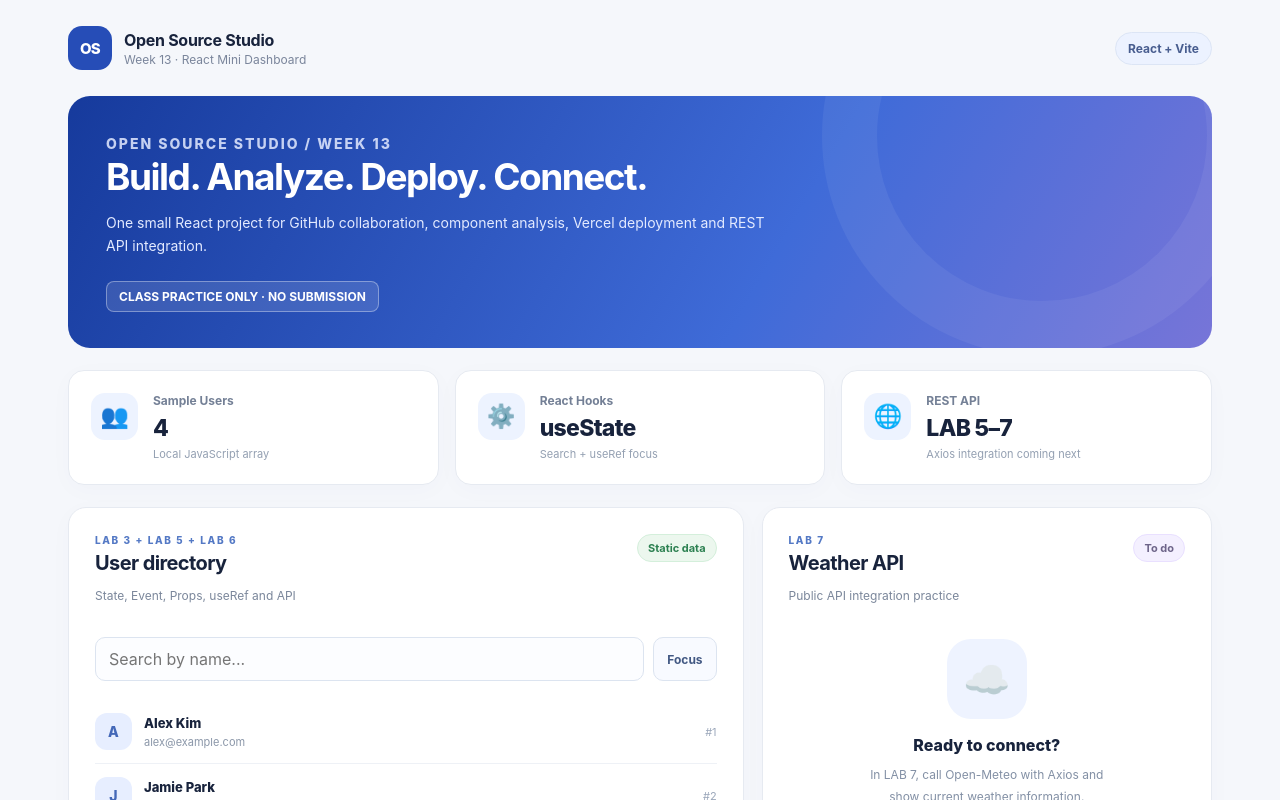
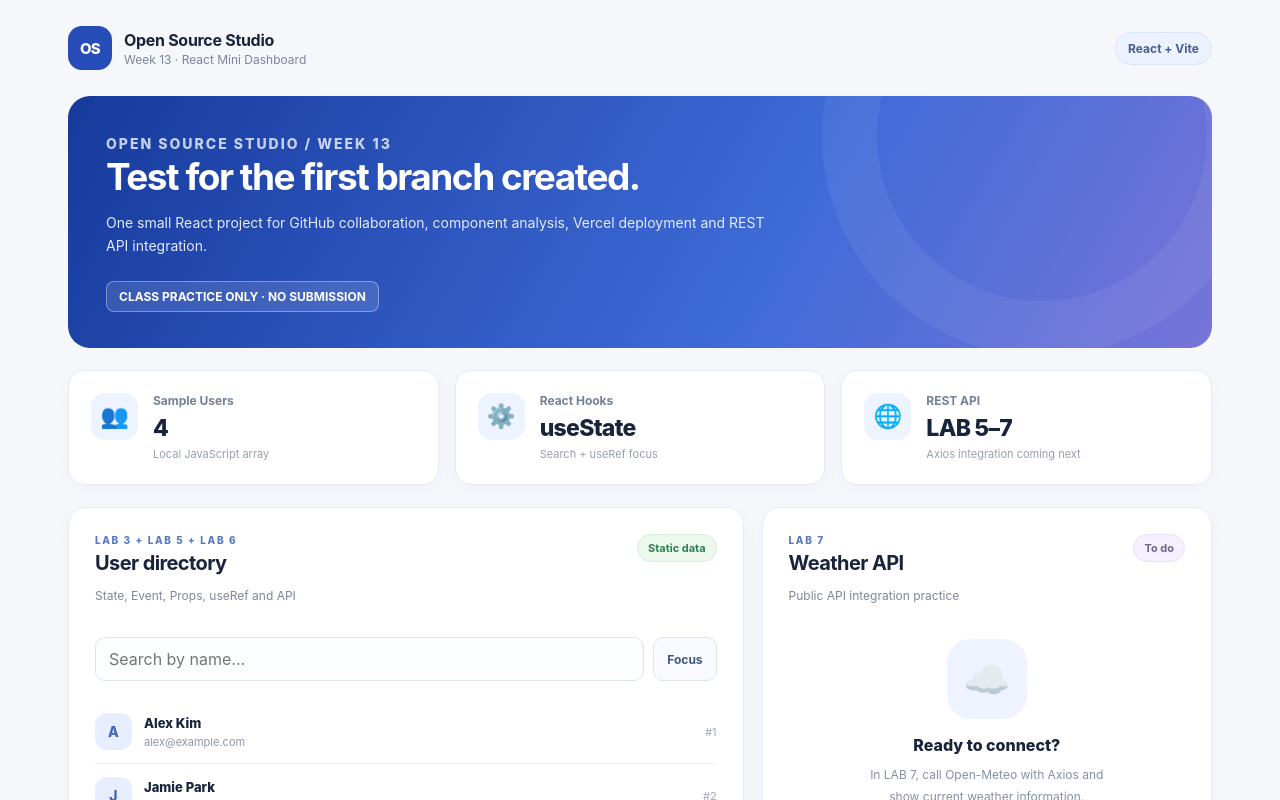
Before and after one commit to 2026-2-OSS/week13_starter_project, a React (Vite) app: page / in a window 1280 px wide. Shown: the top 800 px of the page. Built offline with nearby package versions, Linux system fonts and the light colour scheme.

Commit message:
h1 changed

```diff
--- a/src/App.jsx
+++ b/src/App.jsx
@@ -11,7 +11,7 @@ export default function App() {
       <main className="dashboard">
         <section className="hero">
           <p className="hero-kicker">OPEN SOURCE STUDIO / WEEK 13</p>
-          <h1>Build. Analyze. Deploy. Connect.</h1>
+          <h1>Test for the first branch created.</h1>
           <p>
             One small React project for GitHub collaboration, component analysis,
             Vercel deployment and REST API integration.
```
